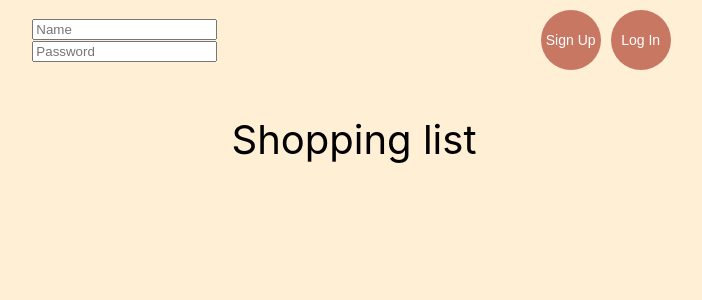
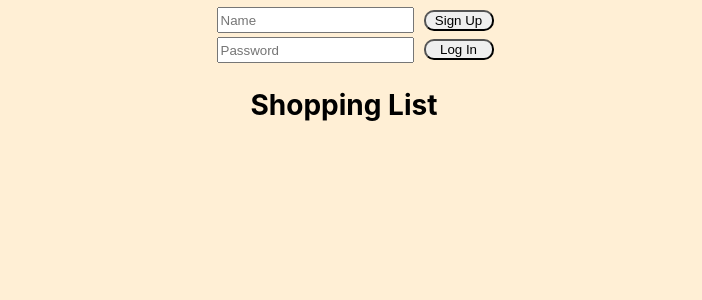
Before and after one commit to LisaStur/shopping-list, a React (Create React App) app: page / in a window 1280 px wide. Shown: the top 300 px of the page, without its empty margins (286-988 px from the left). Built offline with nearby package versions, Linux system fonts and the light colour scheme.

Commit message:
Error messages and authorisation

```diff
--- a/package.json
+++ b/package.json
@@ -3,11 +3,13 @@
   "version": "0.1.0",
   "private": true,
   "dependencies": {
+    "@reduxjs/toolkit": "^1.5.0",
     "@testing-library/jest-dom": "^5.11.5",
     "@testing-library/react": "^11.1.0",
     "@testing-library/user-event": "^12.1.10",
     "react": "^17.0.1",
     "react-dom": "^17.0.1",
+    "react-redux": "^7.2.2",
     "react-scripts": "4.0.0",
     "styled-components": "^5.2.1",
     "web-vitals": "^0.2.4"
--- a/src/App.css
+++ /dev/null
@@ -1,4 +0,0 @@
-p {
-  text-align: center;
-  font-size: 40px;
-}
--- a/src/App.js
+++ b/src/App.js
@@ -1,9 +1,17 @@
-import './App.css'
+import { Provider } from 'react-redux'
+import { configureStore, combineReducers } from '@reduxjs/toolkit'
+import { user } from './reducers/user'
 import { ShoppingList } from './pages/ShoppingList'
+
+const reducer = combineReducers({ user: user.reducer })
+const store = configureStore({ reducer })
 
 const App = () => {
   return (
-    <ShoppingList />
+    <Provider store={store}>
+        <ShoppingList />
+    </Provider>
+
   )
 }
 
--- a/src/components/Login.js
+++ b/src/components/Login.js
@@ -1,12 +1,18 @@
 import React, { useState } from 'react'
+import { useDispatch, useSelector } from 'react-redux'
 import styled from 'styled-components'
+import { user } from '../reducers/user'
 
 const SIGNUP_URL = 'http://localhost:8080/users'
 const LOGIN_URL = 'http://localhost:8080/sessions'
 
 export const Login = () => {
+  const dispatch = useDispatch()
   const [name, setName] = useState('')
   const [password, setPassword] = useState('')
+  const returnError = useSelector (store => store.user.login.errorMessage)
+  const errorCreateUser = returnError === 'Could not create user'
+  const errorSignIn = returnError === 'User not found'
 
   const handleSignUp = event => {
     event.preventDefault()
@@ -17,7 +23,13 @@ export const Login = () => {
       headers: { 'Content-Type': 'application/json' }
     })
     .then(res => res.json())
-    .then(json => console.log(json))
+    .then(json => {
+      dispatch(user.actions.setAccessToken({ accessToken: json.accessToken }))
+      dispatch(user.actions.setUserId({ userId: json.userId }))
+      dispatch(user.actions.setErrorMessage({ errorMessage: json.message}))
+      setName('')
+      setPassword('')
+    })
   }
 
   const handleLogin = event => {
@@ -29,24 +41,36 @@ export const Login = () => {
       headers: { 'Content-Type': 'application/json' }
     })
     .then(res => res.json())
-    .then(json => console.log(json))
+    .then(json => {
+      dispatch(user.actions.setAccessToken({ accessToken: json.accessToken }))
+      dispatch(user.actions.setUserId({ userId: json.userId }))
+      dispatch(user.actions.setErrorMessage({ errorMessage: json.message}))
+      setName('')
+      setPassword('')
+    })
   }
 
 
   return (
     <LoginSection>
+      <ErrorMessageSection>
+      <SignupLoginSection>
       <InputSection>
         <label>
-          <input required minLength="3" type='text' placeholder='Name' value={name} onChange={event => setName(event.target.value)}/>
+          <Input required minlength="3" type='text' placeholder='Name' value={name} onChange={event => setName(event.target.value)}/>
         </label>
         <label>
-          <input required minLength="3" type='password' placeholder='Password' value={password} onChange={event => setPassword(event.target.value)}/>
+          <Input required minLength="3" type='password' placeholder='Password' value={password} onChange={event => setPassword(event.target.value)}/>
         </label>
       </InputSection>
       <ButtonSection>
         <Button type='submit' onClick={handleSignUp}>Sign Up</Button>
         <Button type='submit' onClick={handleLogin}>Log In</Button>
       </ButtonSection>
+      </SignupLoginSection>
+      {errorCreateUser && 'Could not create user, please try another username.'}
+      {errorSignIn && 'Wrong username or password? Please try again.'}
+      </ErrorMessageSection>
     </LoginSection>
   )
 }
@@ -58,26 +82,32 @@ const LoginSection = styled.section`
   align-items: center;
   margin-top: 5px;
 `
+const ErrorMessageSection = styled.div`
+  display: flex;
+  flex-direction: column;
+`
+const SignupLoginSection = styled.div`
+  display: flex;
+  flex-direction: row;
+`
 const InputSection = styled.div`
   display: flex;
   flex-direction: column;
+  width: 80%;
+`
+const Input = styled.input`
+  margin: 2px;
+  width: 100%;
+  height: 20px;
 `
 const ButtonSection = styled.div`
   display: flex;
-  flex-direction: row;
+  flex-direction: column;
+  justify-content: space-evenly;
 `
 const Button = styled.button`
-  background-color: #c77762;
-  border: none;
-  color: white;
-  padding: 5px;
-  height: 60px;
-  width: 60px;
-  text-align: center;
-  text-decoration: none;
-  display: inline-block;
-  font-size: 14px;
-  margin: 5px;
+  width: 70px;
+  margin: 2px 0 2px 20px;
+  border-radius: 10px;
   cursor: pointer;
-  border-radius: 50%;
 `
--- /dev/null
+++ b/src/components/Test.js
@@ -0,0 +1,13 @@
+import React from 'react'
+import styled from 'styled-components'
+
+export const Test = () => {
+
+  return (
+    <Checking> test</Checking>
+  )
+}
+
+const Checking = styled.h2`
+  text-align: center;
+`
--- a/src/pages/ShoppingList.js
+++ b/src/pages/ShoppingList.js
@@ -1,12 +1,17 @@
 import React from 'react'
+import { useSelector } from 'react-redux'
 import styled from 'styled-components'
 import { Login } from '../components/Login'
+import { Test } from '../components/Test'
 
 export const ShoppingList = () => {
+  const accessToken = useSelector(store => store.user.login.accessToken)
+
   return(
     <ShoppingSection>
-      <Login />
-      <p>Shopping list</p>
+      {!accessToken && <Login />}
+      <Heading>Shopping List</Heading>
+      {accessToken && <Test />}
     </ShoppingSection>
   )
 }
@@ -15,3 +20,8 @@ const ShoppingSection = styled.section`
   display: flex;
   flex-direction: column;
 `
+const Heading = styled.h1`
+  font-size: 28px;
+  text-align: center;
+  margin-left: -20px;
+`
--- /dev/null
+++ b/src/reducers/user.js
@@ -0,0 +1,28 @@
+  import { createSlice } from '@reduxjs/toolkit'
+
+const initialState = {
+  login: {
+    accessToken: null,
+    userId: 0,
+    errorMessage: null
+  }
+}
+
+export const user = createSlice({
+  name: 'user',
+  initialState: initialState,
+  reducers: {
+    setAccessToken: (state, action) => {
+      const { accessToken } = action.payload
+      state.login.accessToken = accessToken
+    },
+    setUserId: (state, action) => {
+      const { userId } = action.payload
+      state.login.userId = userId
+    },
+    setErrorMessage: (state, action) => {
+      const { errorMessage } = action.payload
+      state.login.errorMessage = errorMessage
+    }
+  }
+})
```
Also changed, not shown: 1 other file (tests, documents, lock files or other folders).
